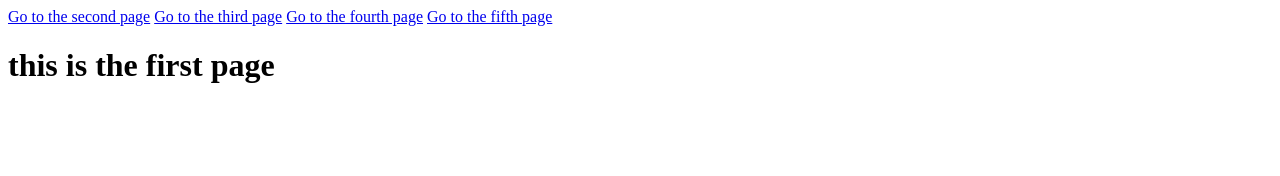
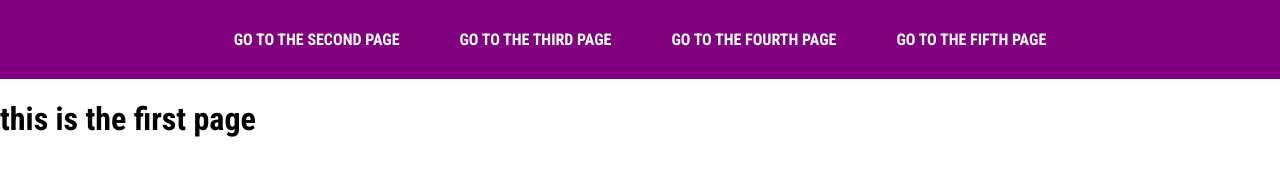
Before and after one commit to gmedrano/adibs-coding-2023, a plain HTML site: page adib-using-anchors/index.html in a window 1280 px wide. Drawn offline with Linux system fonts and the light colour scheme.

Commit message:
created the main navigation styling

```diff
--- a/adib-using-anchors/index.html
+++ b/adib-using-anchors/index.html
@@ -3,6 +3,10 @@
 		<title>
 			using anchors!
 		</title>
+		<link rel="stylesheet" href="styles.css">
+		<link rel="preconnect" href="https://fonts.googleapis.com">
+		<link rel="preconnect" href="https://fonts.gstatic.com" crossorigin>
+		<link href="https://fonts.googleapis.com/css2?family=Roboto+Condensed:ital,wght@0,300;0,400;0,700;1,400&display=swap" rel="stylesheet">
 	</head>
 	<body>
 		<nav>
--- /dev/null
+++ b/adib-using-anchors/styles.css
@@ -0,0 +1,24 @@
+body {
+    margin: 0;
+    font-family: "Roboto Condensed";
+}
+
+nav {
+    background-color: purple;
+    display: flex;
+    flex-direction: row;
+    justify-content: center;
+}
+
+nav a {
+    padding: 30px;
+    color: white;
+    text-decoration: none;
+    text-transform: uppercase;
+    font-weight: 700;
+}
+
+nav a:hover {
+    color: yellow;
+    background-color: #690e69;
+}
```
